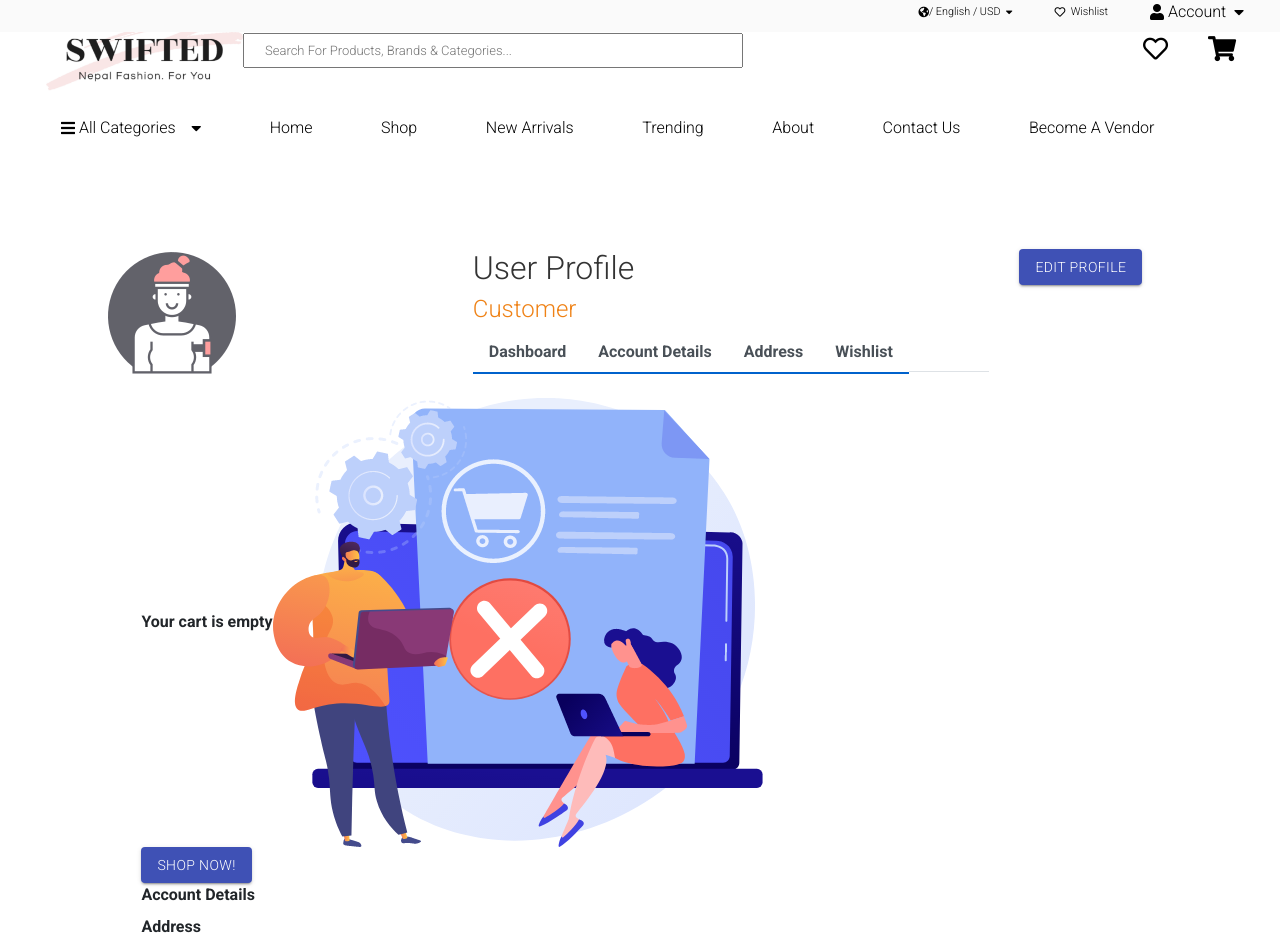
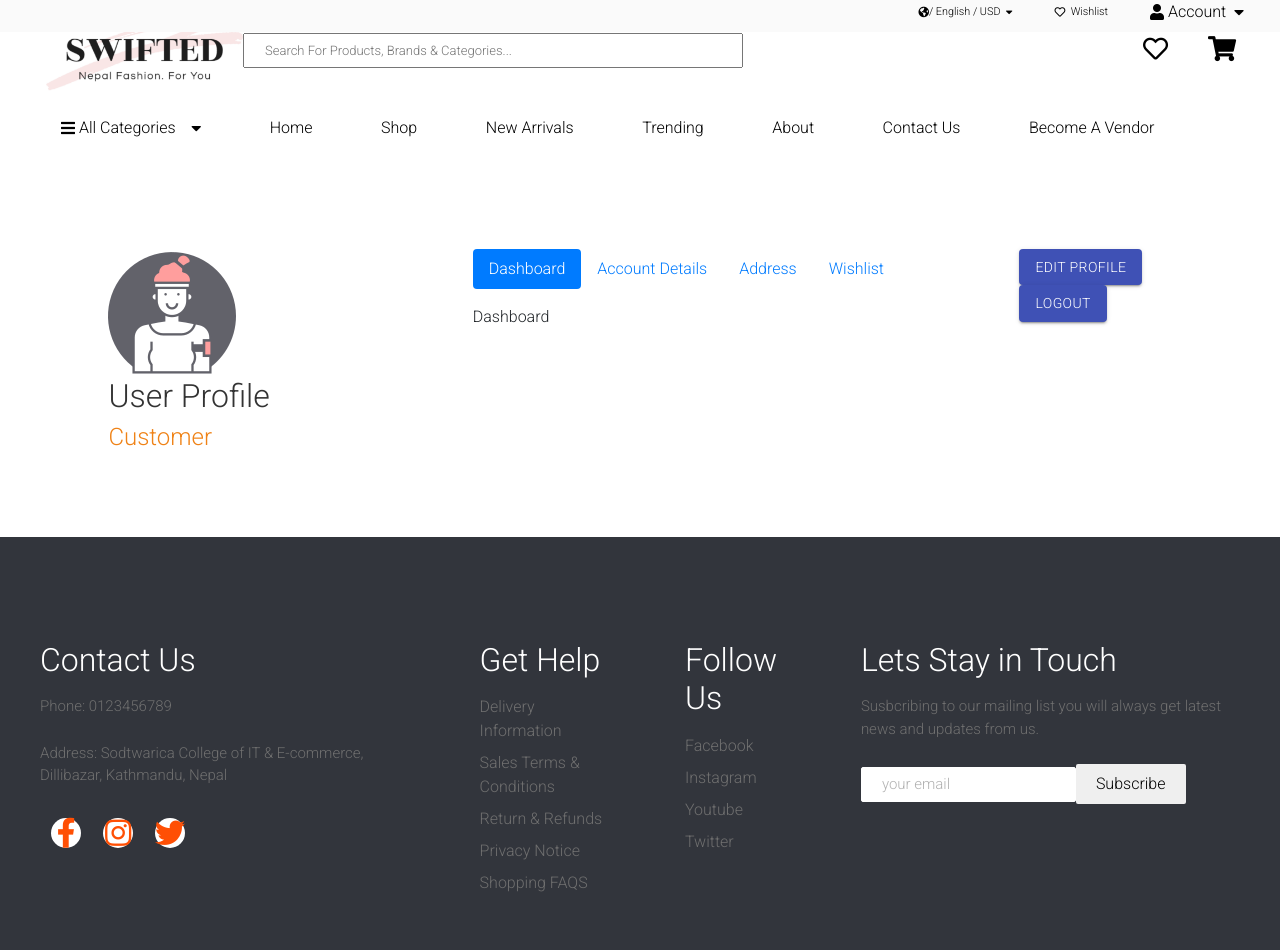
Before and after one commit to RijenShahi/swifted_frontend, a React (Create React App) app: page /userprofile in a window 1280 px wide. Shown: the top 950 px of the page. Built offline with nearby package versions, Linux system fonts and the light colour scheme.

Commit message:
Logged in profile is shown.

```diff
--- a/src/components/Pages/UserProfile.js
+++ b/src/components/Pages/UserProfile.js
@@ -1,9 +1,7 @@
-import React from 'react'
-import { Button } from '@material-ui/core';
-import { Link } from 'react-router-dom';
+import React from "react";
+import { Button } from "@material-ui/core";
+import { Link } from "react-router-dom";
 import profile from "../../images/profile.png";
-import emptycart from "../../images/empty.png";
-
 
 const UserProfile = () => {
   return (
@@ -11,87 +9,123 @@ const UserProfile = () => {
       <div className="container emp-profile">
         <form method="">
           <div className="row">
-                        <div className="col-md-4">
+            <div className="col-md-4 profile-head">
               <img src={profile} alt="profile" />
+              <h2>User Profile</h2>
+              <h4>Customer</h4>
             </div>
 
             <div className="col-md-6">
               <div className="profile-head">
-                                <h2>User Profile</h2>
-                                <h4>Customer</h4>
-
-                                <ul className="nav nav-tabs" role="tablist">
-                                    <li className="nav-item">
-                                        <a className="nav-link active" id="home-tab" data-toggle="tab" href="#home" role="tab">Dashboard</a>
+                <ul class="nav nav-pills mb-3" id="pills-tab" role="tablist">
+                  <li class="nav-item">
+                    <a
+                      class="nav-link active"
+                      id="pills-home-tab"
+                      data-toggle="pill"
+                      href="#pills-home"
+                      role="tab"
+                      aria-controls="pills-home"
+                      aria-selected="true"
+                    >
+                      Dashboard
+                    </a>
                   </li>
-                                    <li className="nav-item">
-                                        <a className="nav-link active" id="profile-tab" data-toggle="tab" href="#profile" role="tab">Account Details</a>
+                  <li class="nav-item">
+                    <a
+                      class="nav-link"
+                      id="pills-account-tab"
+                      data-toggle="pill"
+                      href="#pills-account"
+                      role="tab"
+                      aria-controls="pills-account"
+                      aria-selected="false"
+                    >
+                      Account Details
+                    </a>
                   </li>
-                                    <li className="nav-item">
-                                        <a className="nav-link active" id="address-tab" data-toggle="tab" href="#address" role="tab">Address</a>
+                  <li class="nav-item">
+                    <a
+                      class="nav-link"
+                      id="pills-address-tab"
+                      data-toggle="pill"
+                      href="#pills-address"
+                      role="tab"
+                      aria-controls="pills-address"
+                      aria-selected="false"
+                    >
+                      Address
+                    </a>
                   </li>
-                                    <li className="nav-item">
-                                        <a className="nav-link active" id="wishlist-tab" data-toggle="tab" href="#wishlist" role="tab">Wishlist</a>
+                  <li class="nav-item">
+                    <a
+                      class="nav-link"
+                      id="pills-wishlist-tab"
+                      data-toggle="pill"
+                      href="#pills-wislist"
+                      role="tab"
+                      aria-controls="pills-wishlist"
+                      aria-selected="false"
+                    >
+                      Wishlist
+                    </a>
                   </li>
                 </ul>
+                <div class="tab-content" id="pills-tabContent">
+                  <div
+                    class="tab-pane fade show active"
+                    id="pills-home"
+                    role="tabpanel"
+                    aria-labelledby="pills-home-tab"
+                  >
+                    Dashboard
+                  </div>
+                  <div
+                    class="tab-pane fade"
+                    id="pills-account"
+                    role="tabpanel"
+                    aria-labelledby="pills-account-tab"
+                  >
+                    ...
+                  </div>
+                  <div
+                    class="tab-pane fade"
+                    id="pills-address"
+                    role="tabpanel"
+                    aria-labelledby="pills-address-tab"
+                  >
+                    ...
+                  </div>
+                  <div
+                    class="tab-pane fade"
+                    id="pills-wishlist"
+                    role="tabpanel"
+                    aria-labelledby="pills-wishlist-tab"
+                  >
+                    ...
+                  </div>
+                </div>
               </div>
             </div>
 
             <div className="col-md-2">
-                            <Link to="/editprofile" className="text-black-50"><Button variant="contained" color="primary">Edit Profile</Button></Link>
+              <Link to="/editprofile" className="text-black-50">
+                <Button variant="contained" color="primary">
+                  Edit Profile
+                </Button>
+              </Link>
               {/* <input type ="submit" className="profile-edit-btn" name="btnAddMore" values="Edit Profile"/> */}
-
+              <Link to="/" className="text-black-50">
+                <Button variant="contained" color="primary">
+                  Logout
+                </Button>
+              </Link>
             </div>
           </div>
-
-                    {/* right side data toogle */}
-
-                    <div className="col-md-8 pl-5 dashboard-info">
-                        <div className="tab-content profile-tab" id="myTabContent">
-                            <div className="tab-pane fade show active" id="home" role="tabpanel" aria-labelledby="home-tab">
-                                <div className="row">
-                                    <div className="coml-md-6">
-                                        <label>Your cart is empty</label>
-                                        <img src={emptycart} alt="emptycart" />
-                                        {/* <Link to="/shop" className="text-black-50"></Link> */}
-                                        <Button variant="contained" color="primary">Shop Now!</Button>
-                                    </div>
-
-                                </div>
-
-                                <div className="tab-pane fade show active" id="profile" role="tabpanel" aria-labelledby="profile-tab">
-                                    <div className="row">
-                                        <div className="coml-md-6">
-                                            <label>Account Details</label>
-                                        </div>
-                                    </div>
-                                </div>
-                                <div className="tab-pane fade show active" id="address" role="tabpanel" aria-labelledby="address-tab">
-                                    <div className="row">
-                                        <div className="coml-md-6">
-                                            <label>Address</label>
-                                        </div>
-                                    </div>
-                                </div>
-                                <div className="tab-pane fade show active" id="wishlist" role="tabpanel" aria-labelledby="wishlist-tab">
-                                    <div className="row">
-                                        <div className="coml-md-6">
-                                            <label>Wishlist</label>
-                                        </div>
-                                    </div>
-                                </div>
-
-                            </div>
-
-                        </div>
-                    </div>
-
-                    <Button variant="contained" color="primary">Logout</Button>
-
         </form>
       </div>
     </>
-    )
-}
+  );
+};
 
-export default UserProfile
+export default UserProfile;
```
Lines whose indentation alone changed are shown as unchanged.
